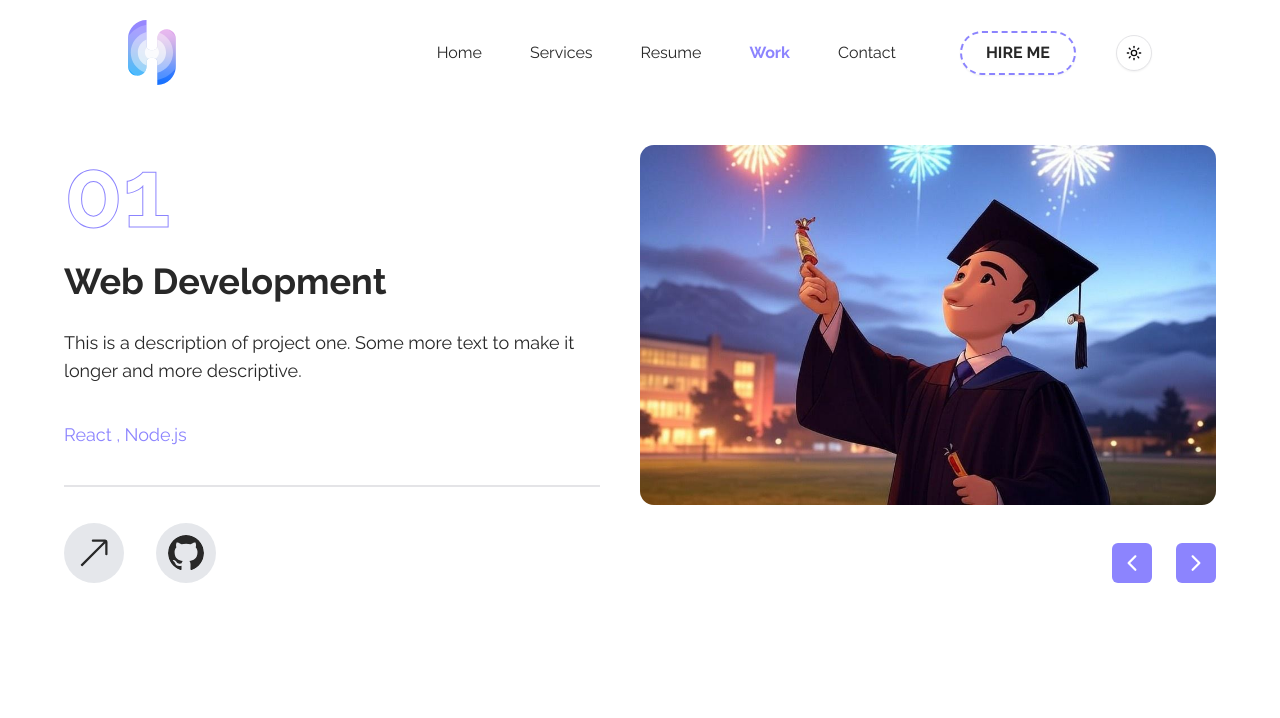
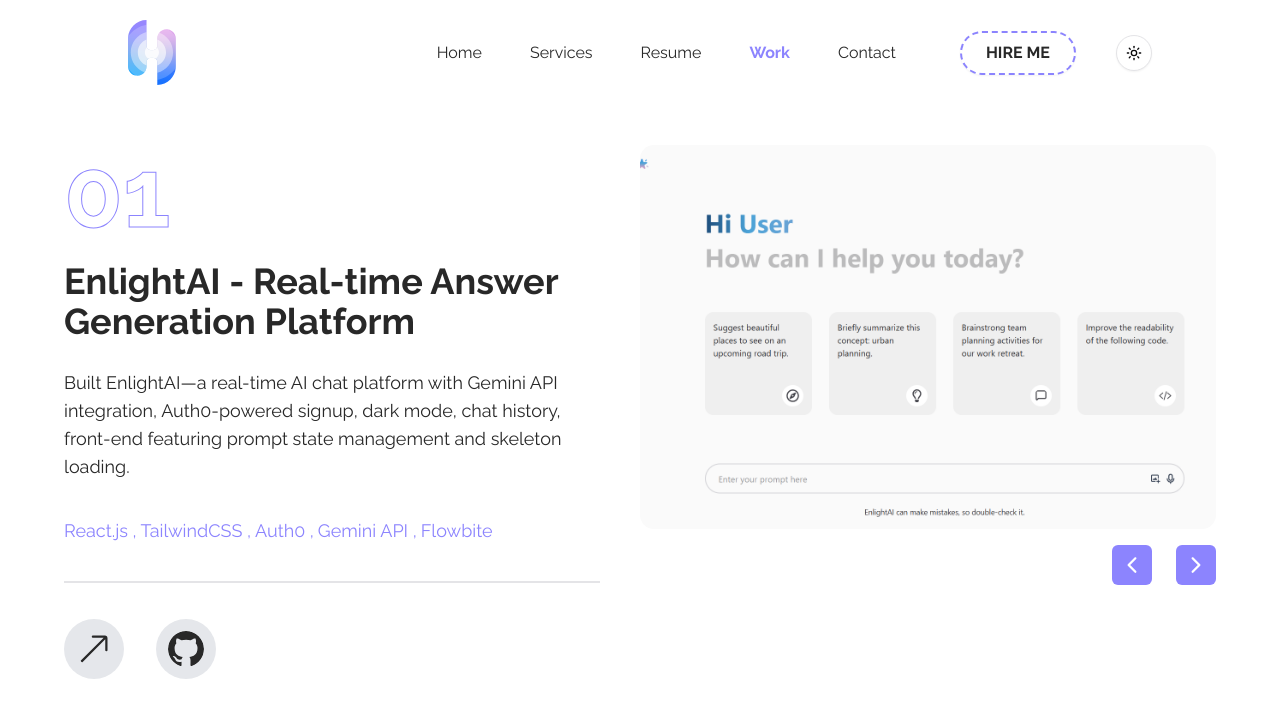
Before and after one commit to Harman-khurmi/harman-portfolio, a Next.js app: page /work in a window 1280 px wide. Shown: the top 718 px of the page. Built offline with nearby package versions, Linux system fonts and the light colour scheme.

Commit message:
content-updated v2

```diff
--- a/components/ProjectCarousel.jsx
+++ b/components/ProjectCarousel.jsx
@@ -15,23 +15,33 @@ import WorkSliderBtns from './WorkSliderBtns';
 const projects = [
     {
         num: '01',
-        category: 'Web Development',
+        category: 'EnlightAI - Real-time Answer Generation Platform',
         title: 'Project One',
-        description: 'This is a description of project one. Some more text to make it longer and more descriptive.',
-        stack: [{ name: 'React', icon: '/react-icon.svg' }, { name: 'Node.js', icon: '/nodejs-icon.svg' }],
-        image: '/sample.jpeg',
-        github: '',
-        live: 'https://example.com/project1'
+        description: 'Built EnlightAI—a real-time AI chat platform with Gemini API integration, Auth0-powered signup, dark mode, chat history, front-end featuring prompt state management and skeleton loading.',
+        stack: [{ name: 'React.js'}, { name: 'TailwindCSS' }, { name: 'Auth0' }, { name: 'Gemini API' }, { name: 'Flowbite' }],
+        image: '/EnlightAI.png',
+        github: 'https://github.com/Harman-khurmi/EnlightAI',
+        live: 'https://enlight-ai.vercel.app/'
     },
     {
         num: '02',
-        category: 'Full Development',
+        category: 'Dawdle - Landing Page',
         title: 'Project One',
-        description: 'This is a description of project one.',
-        stack: [{ name: 'React', icon: '/react-icon.svg' }, { name: 'Node.js', icon: '/nodejs-icon.svg' }],
+        description: 'Built a high‑impact landing page designed and developed to create the online presence featuring smooth animations, enhancing user engagement and showcasing the business effectively.',
+        stack: [{ name: 'React.js' }, { name: 'TailwindCSS' }, { name: 'Framer Motion' }, { name: 'Figma' }],
         image: '/sample.jpeg',
+        github: 'https://github.com/Harman-khurmi/Dawdle-live-main',
+        live: 'https://dawdle-live-main.vercel.app/'
+    },
+    {
+        num: '03',
+        category: 'NexaAI - AI Business Landing Page',
+        title: 'Project One',
+        description: 'A fully crafted Figma file for NexaAI, an all-in-one AI automation platform. Instantly drop this responsive landing-page UI into your projects and customize it to your needs.',
+        stack: [ { name: 'Figma' } , { name: 'Adobe Illustrator' }],
+        image: '/NexaAI.png',
         github: '',
-        live: 'https://example.com/project1'
+        live: 'https://www.figma.com/community/file/1499168088089012437'
     },
 ]
 
@@ -44,7 +54,7 @@ const ProjectCarousel = () => {
     const swiper = useSwiper();
 
     return (
-        <div className='flex flex-col gap-6 lg:flex-row lg:gap-10  w-full h-full lg:px-10'>
+        <div className='flex flex-col gap-4 lg:flex-row lg:gap-10  w-full h-full lg:px-10'>
             <div className='flex flex-col order-2 lg:order-none lg:w-[50%] px-5 lg:px-0 gap-5 group'>
                 {/* project count */}
                 <div className='text-8xl font-bold text-first stroke-text group-hover:!text-third group-focus:!text-third duration-300 delay-150 transition-all ease-in-out'>
@@ -72,8 +82,9 @@ const ProjectCarousel = () => {
                 <div className='border'></div>
                 {/* buttons */}
                 <div className='flex gap-8 mt-4'>
+                    { project.github ? (
                     <div className='order-2'>
-                        <Link href={project.live} target='_blank' className='flex items-center gap-2'>
+                        <Link href={project.github} target='_blank' className='flex items-center gap-2'>
                             <TooltipProvider delayDuration={180}>
                                 <Tooltip>
                                     <TooltipTrigger className='flex items-center gap-2'>
@@ -87,6 +98,7 @@ const ProjectCarousel = () => {
                             </TooltipProvider>
                         </Link>
                     </div>
+                    ) : null}
                     <div>
                         <Link href={project.live} target='_blank' className='flex items-center gap-2'>
                             <TooltipProvider delayDuration={180}>
@@ -105,12 +117,12 @@ const ProjectCarousel = () => {
                 </div>
             </div>
             {/* SLIDER IMAGE */}
-            <div className='flex flex-col lg:w-[50%] w-full px-5 lg:px-0'>
+            <div className='flex flex-col lg:w-[50%] w-full h-110 px-5 lg:px-0'>
                 <Swiper spaceBetween={30} slidesPerView={1} onSlideChange={handleSlideChange} className='w-full h-full'>
                     {projects.map((project, index) => (
                         <SwiperSlide key={index} className='relative w-full h-full '>
                             <div className='object-fill w-full h-full relative'>
-                                <Image src={project.image} alt='work-image' width={96} height={96} className=' relative rounded-xl object-cover w-full h-90' />
+                                <Image src={project.image} alt='work-image' quality={100} placeholder="blur" blurDataURL="/tiny-blur.jpg" loading="lazy" width={1000} height={1000} className=' relative rounded-xl object-cover w-full h-96' />
                             </div>
                         </SwiperSlide>
                     ))}
--- a/components/WorkSliderBtns.jsx
+++ b/components/WorkSliderBtns.jsx
@@ -5,7 +5,7 @@ const WorkSliderBtns = () => {
     const swiper = useSwiper();
     return (
         <>
-            <div className='flex gap-2 lg:gap-6 absolute right-0 bottom-[45%] xl:bottom-0 z-20 w-full justify-between px-2 lg:px-0 xl:w-max xl:justify-none'>
+            <div className='flex gap-2 lg:gap-6 absolute right-0 bottom-[50%] xl:bottom-0 z-20 w-full justify-between px-2 lg:px-0 xl:w-max xl:justify-none'>
                 <button onClick={() => { swiper.slidePrev() }} className='flex items-center justify-center bg-first text-white text-2xl cursor-pointer rounded-sm p-2'><IoIosArrowBack className='' /></button>
                 <button onClick={() => { swiper.slideNext() }} className='flex items-center justify-center bg-first text-white text-2xl cursor-pointer rounded-sm p-2'><IoIosArrowForward className='' /></button>
             </div>
```
Also changed, not shown: public/EnlightAI.png (added), public/NexaAI.png (added).
